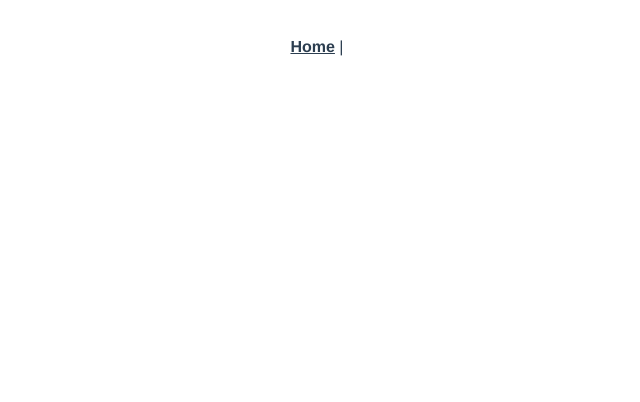
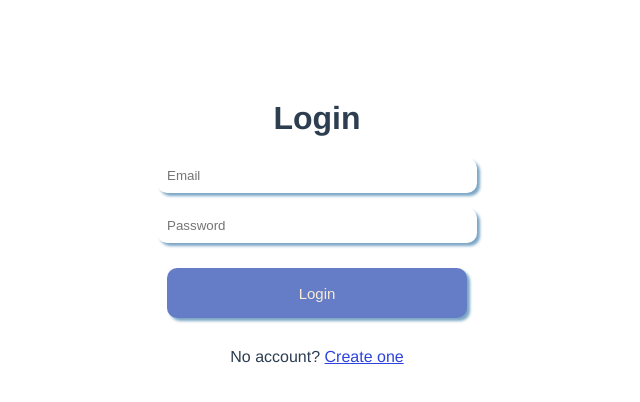
Before and after one commit to lwinmoeoo311/blog-website-admin-dashboard, a Vue app: page /user-form in a window 1280 px wide. Before the commit this address had no page. Shown: the top 402 px of the page, without its empty margins (323-963 px from the left). Built offline with nearby package versions, Linux system fonts and the light colour scheme.

Commit message:
create user auth fe

```diff
--- a/src/App.vue
+++ b/src/App.vue
@@ -1,7 +1,9 @@
 <template>
-  <nav>
-    <router-link to="/">Home</router-link> |
-  </nav>
+  <!-- <nav>
+    <router-link>Home</router-link>
+    <router-link>Home</router-link>
+    <router-link>C</router-link>
+  </nav> -->
   <router-view />
 </template>
 
@@ -10,10 +12,11 @@
   font-family: Avenir, Helvetica, Arial, sans-serif;
   -webkit-font-smoothing: antialiased;
   -moz-osx-font-smoothing: grayscale;
-  text-align: center;
+  /* text-align: center; */
   color: #2c3e50;
 }
 
+/*
 nav {
   padding: 30px;
 }
@@ -25,5 +28,5 @@ nav a {
 
 nav a.router-link-exact-active {
   color: #42b983;
-}
+} */
 </style>
--- /dev/null
+++ b/src/assets/global.css
@@ -0,0 +1,43 @@
+body {
+    margin: 0;
+    padding: 0;
+}
+
+button {
+    background-color: rgb(101, 125, 198);
+    width: 90px;
+    height: 50px;
+    border: none;
+    border-radius: 10px;
+    color: antiquewhite;
+    box-shadow: 3px 3px 3px rgb(123, 166, 197);
+    font-size: 15px;
+}
+
+button:active {
+    background-color: aliceblue;
+    color: rgb(123, 166, 197);
+}
+
+#user-auth {
+    width: 100%;
+    height: 100%;
+    text-align: center;
+    margin-top: 100px;
+}
+
+.user-auth {
+    display: block;
+    margin: 15px auto;
+    padding: 10px;
+    width: 300px;
+    color: rgb(98, 85, 85);
+    outline: none;
+    border-radius: 10px;
+    border: none;
+    box-shadow: 3px 3px 3px rgb(123, 166, 197);
+}
+
+.user-auth:focus {
+    box-shadow: 3px 3px 3px rgb(44, 67, 221);
+}
--- /dev/null
+++ b/src/components/Login.vue
@@ -0,0 +1,48 @@
+<template>
+    <div id="user-auth">
+        <form @click.prevent="true">
+            <h1>Login</h1>
+
+            <input type="email" placeholder="Email" class="user-auth">
+            <input type="password" placeholder="Password" class="user-auth">
+
+            <button class="user-auth-btn">Login</button>
+        </form>
+
+        <p>No account? <span @click="userFormHandler">Create one</span></p>
+    </div>
+</template>
+
+<script>
+export default {
+    setup(props, context) {
+        const userFormHandler = () => {
+            context.emit("signUp")
+        }
+
+        return { userFormHandler }
+    }
+}
+</script>
+
+<style>
+.user-auth-btn {
+    margin-top: 10px;
+    width: 300px;
+    padding: 10px;
+}
+
+p {
+    margin-top: 30px;
+}
+
+span {
+    cursor: pointer;
+    color: rgb(44, 67, 221);
+    text-decoration: underline;
+}
+
+span:active {
+    color: rgb(123, 166, 197);
+}
+</style>
--- /dev/null
+++ b/src/components/SignUp.vue
@@ -0,0 +1,49 @@
+<template>
+    <div id="user-auth">
+        <form @click.prevent="true">
+            <h1>Create New Account</h1>
+
+            <input type="text" placeholder="Display Name" class="user-auth">
+            <input type="email" placeholder="Email" class="user-auth">
+            <input type="password" placeholder="Password" class="user-auth">
+
+            <button class="user-auth-btn">Sign Up</button>
+        </form>
+
+        <p>Already created account? <span @click="userFormHandler">Login</span></p>
+    </div>
+</template>
+
+<script>
+export default {
+    setup(props, context) {
+        const userFormHandler = () => {
+            context.emit("login")
+        }
+
+        return { userFormHandler }
+    }
+}
+</script>
+
+<style>
+.user-auth-btn {
+    margin-top: 10px;
+    width: 300px;
+    padding: 10px;
+}
+
+p {
+    margin-top: 30px;
+}
+
+span {
+    cursor: pointer;
+    color: rgb(44, 67, 221);
+    text-decoration: underline;
+}
+
+span:active {
+    color: rgb(123, 166, 197);
+}
+</style>
--- a/src/main.ts
+++ b/src/main.ts
@@ -1,5 +1,6 @@
 import { createApp } from 'vue'
 import App from './App.vue'
 import router from './router'
+import "./assets/global.css"
 
 createApp(App).use(router).mount('#app')
--- a/src/router/index.ts
+++ b/src/router/index.ts
@@ -1,5 +1,6 @@
 import { createRouter, createWebHistory, RouteRecordRaw } from 'vue-router'
 import HomeView from '../views/HomeView.vue'
+import UserForm from '@/views/UserForm.vue'
 
 const routes: Array<RouteRecordRaw> = [
   {
@@ -7,6 +8,11 @@ const routes: Array<RouteRecordRaw> = [
     name: 'home',
     component: HomeView
   },
+  {
+    path: '/user-form',
+    name: 'user-form',
+    component: UserForm
+  }
   // {
   //   path: '/about',
   //   name: 'about',
--- a/src/views/HomeView.vue
+++ b/src/views/HomeView.vue
@@ -1,18 +1,61 @@
 <template>
-  <div class="home">
-    <img alt="Vue logo" src="../assets/logo.png">
-    <HelloWorld msg="Welcome to Your Vue.js + TypeScript App"/>
+  <div class="side-bar">
+    <div class="user">
+      <img src="../assets/user-profile.svg">
+      <h2 class="user-name">Lwin Moe Oo</h2>
+    </div>
+  </div>
+
+  <div class="login">
+    <router-link :to="{ name: 'user-form' }"><button>Login</button></router-link>
+  </div>
+
+  <div class="add-content">
+    <!-- <img src="" alt=""> -->
   </div>
 </template>
 
 <script lang="ts">
 import { defineComponent } from 'vue';
-import HelloWorld from '@/components/HelloWorld.vue'; // @ is an alias to /src
 
 export default defineComponent({
   name: 'HomeView',
   components: {
-    HelloWorld,
+
   },
 });
 </script>
+
+<style>
+.side-bar {
+  /* background-color: aquamarine; */
+  background-color: rgb(123, 166, 197);
+  float: left;
+  height: 100vh;
+  width: 300px;
+}
+
+.user {
+  width: 100%;
+  margin: 20px 5px;
+  text-align: center;
+  display: flex;
+  flex-direction: row;
+  justify-content: space-evenly;
+}
+
+.user-name {
+  display: inline-block;
+  /* margin-left: auto 3px; */
+}
+
+img {
+  width: 60px;
+  height: 60px;
+}
+
+.login {
+  float: right;
+  margin: 20px;
+}
+</style>
--- /dev/null
+++ b/src/views/UserForm.vue
@@ -0,0 +1,27 @@
+<template>
+    <div v-if="isNewUser">
+        <SignUp @login="isNewUser = !isNewUser"></SignUp>
+    </div>
+    <div v-else>
+        <Login @signUp="isNewUser = !isNewUser"></Login>
+    </div>
+</template>
+
+<script>
+import SignUp from '../components/SignUp'
+import { ref } from 'vue'
+import Login from '../components/Login'
+export default {
+    components: {
+        SignUp, Login
+    },
+    setup() {
+        const isNewUser = ref(false)
+
+        return { isNewUser }
+    }
+
+}
+</script>
+
+<style></style>
```
Also changed, not shown: src/assets/profile.jpg (added), src/assets/user-profile.svg (added).
